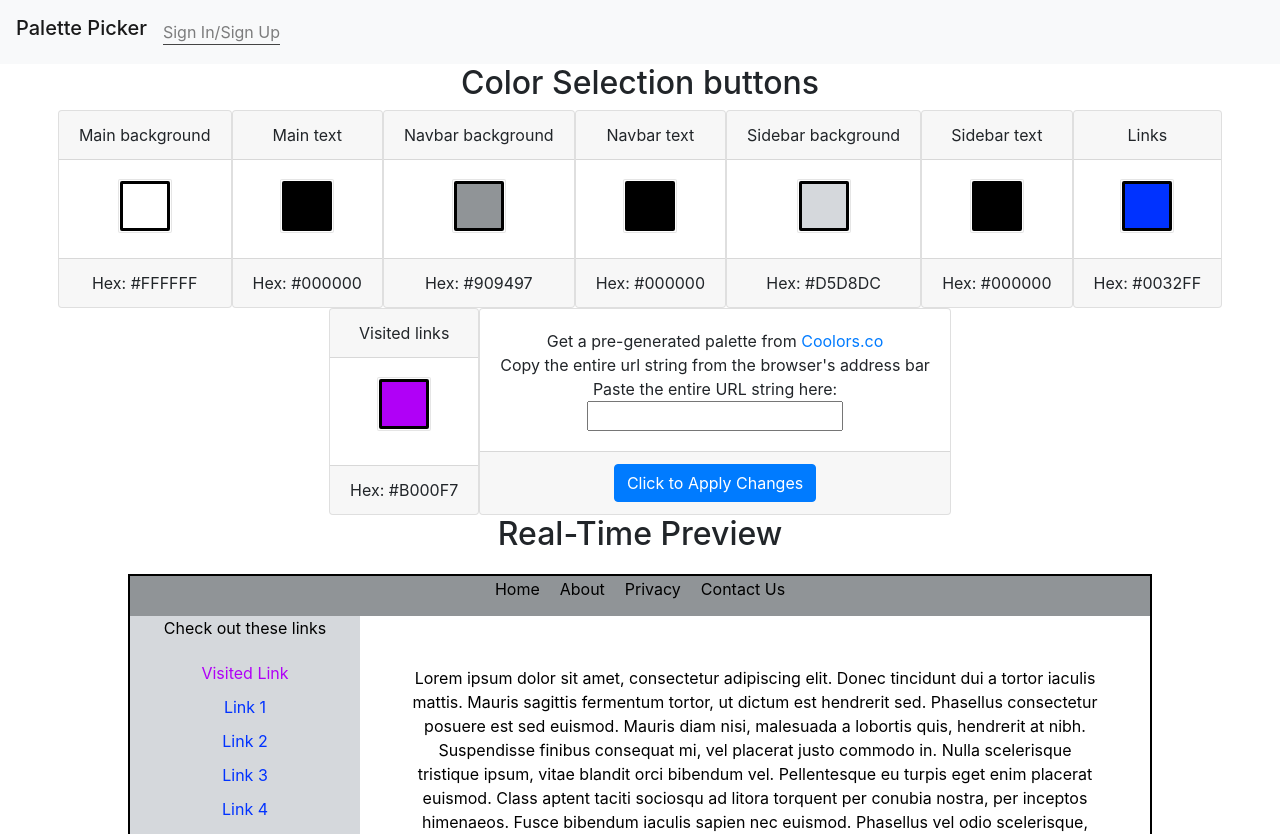
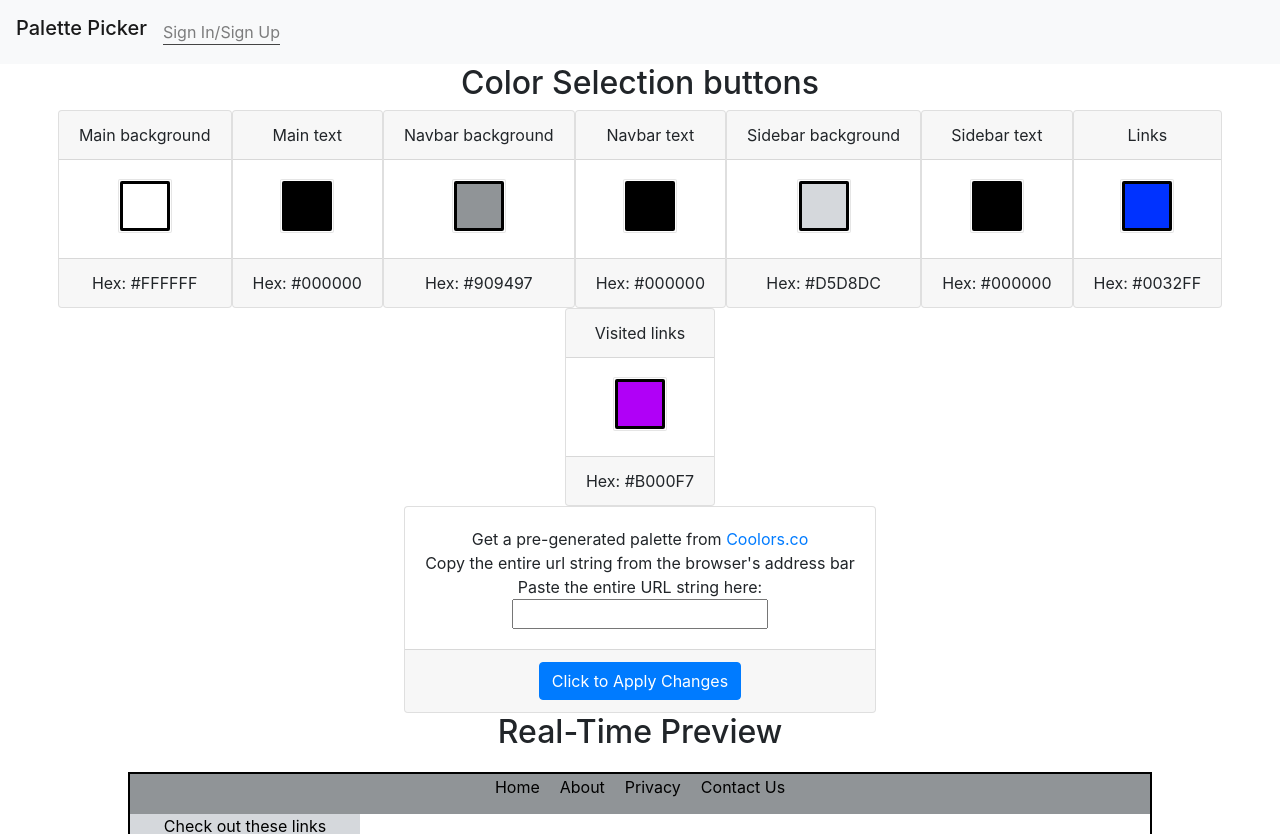
Before and after one commit to nashvillefcc/palettepicker, a React (Create React App) app: page / in a window 1280 px wide. Shown: the top 834 px of the page. Built offline with nearby package versions, Linux system fonts and the light colour scheme.

Commit message:
takes PaletteInput rendering out of ButtonPanel

```diff
--- a/src/Components/ButtonPanel/ButtonPanel.js
+++ b/src/Components/ButtonPanel/ButtonPanel.js
@@ -1,6 +1,5 @@
 import React from "react";
 import ColorButton from "../ColorButton/ColorButton";
-import PaletteInput from "../PaletteInput/PaletteInput";
 import "./ButtonPanel.css";
 
 const ButtonPanel = ({ buttons }) => {
@@ -22,16 +21,6 @@ const ButtonPanel = ({ buttons }) => {
           </div>
         );
       })}
-      <PaletteInput
-        colorsToChange={[
-          "mainBg",
-          "navbarBg",
-          "sidebarBg",
-          "link",
-          "visitedLink"
-        ]}
-        updateParent={buttons[0].updateParent}
-      />
     </div>
   );
 };
--- a/src/Components/Container/Container.js
+++ b/src/Components/Container/Container.js
@@ -5,6 +5,7 @@ import Sidebar from "../Sidebar/Sidebar.js";
 import MainContent from "../MainContent/MainContent.js";
 import NavHeader from "../NavHeader/NavHeader.js";
 import "./Container.css";
+import PaletteInput from "../PaletteInput/PaletteInput.js";
 
 class Container extends React.Component {
   constructor(props) {
@@ -98,6 +99,16 @@ class Container extends React.Component {
         <h2>Color Selection buttons</h2>
         {/* ButtonPanel is a parent component that maps over an array of buttons and renders them inline into a row */}
         <ButtonPanel buttons={colorButtons} />
+        <PaletteInput
+          colorsToChange={[
+            "mainBg",
+            "navbarBg",
+            "sidebarBg",
+            "link",
+            "visitedLink"
+          ]}
+          updateParent={this.parentHandler}
+        />
         <h2>Real-Time Preview</h2>
         <div className="preview-window">
           <Navbar navbarContentBg={navbarBg} navbarContentText={navbarText} />
--- /dev/null
+++ b/src/Components/PaletteInput/PaletteInput.css
@@ -0,0 +1,3 @@
+.palette-input-container {
+  text-align: center;
+}
--- a/src/Components/PaletteInput/PaletteInput.js
+++ b/src/Components/PaletteInput/PaletteInput.js
@@ -1,4 +1,5 @@
 import React from "react";
+import "./PaletteInput.css";
 
 class PaletteInput extends React.Component {
   constructor(props) {
@@ -10,6 +11,7 @@ class PaletteInput extends React.Component {
 
   render() {
     return (
+      <div className="palette-input-container d-flex justify-content-center">
         <div className="card">
           <form id="paletteSubmitForm" onSubmit={this.paletteSwap}>
             <div className="card-body">
@@ -36,6 +38,7 @@ class PaletteInput extends React.Component {
             </div>
           </form>
         </div>
+      </div>
     );
   }
   paletteSwap = e => {
```
Lines whose indentation alone changed are shown as unchanged.
